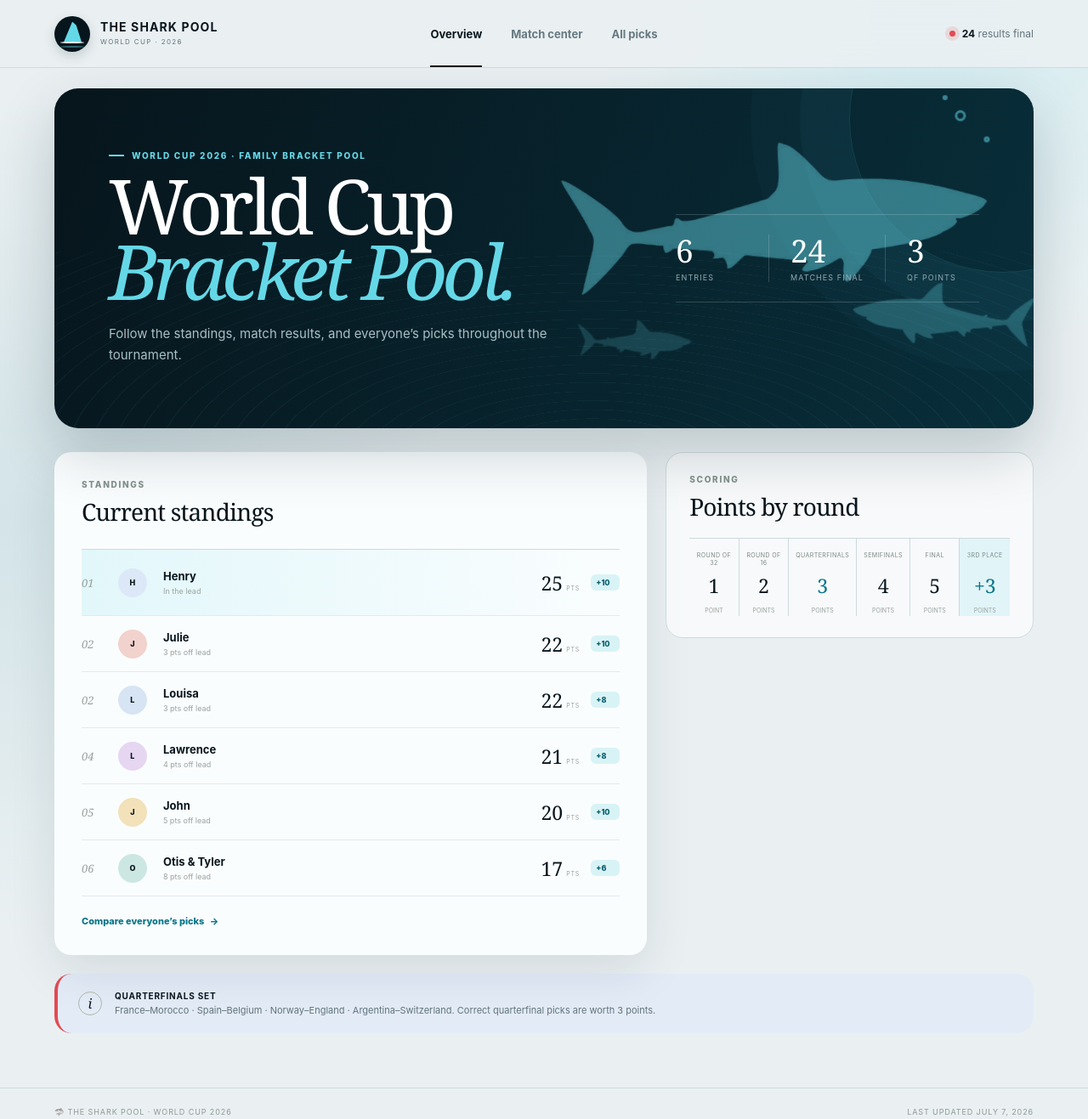
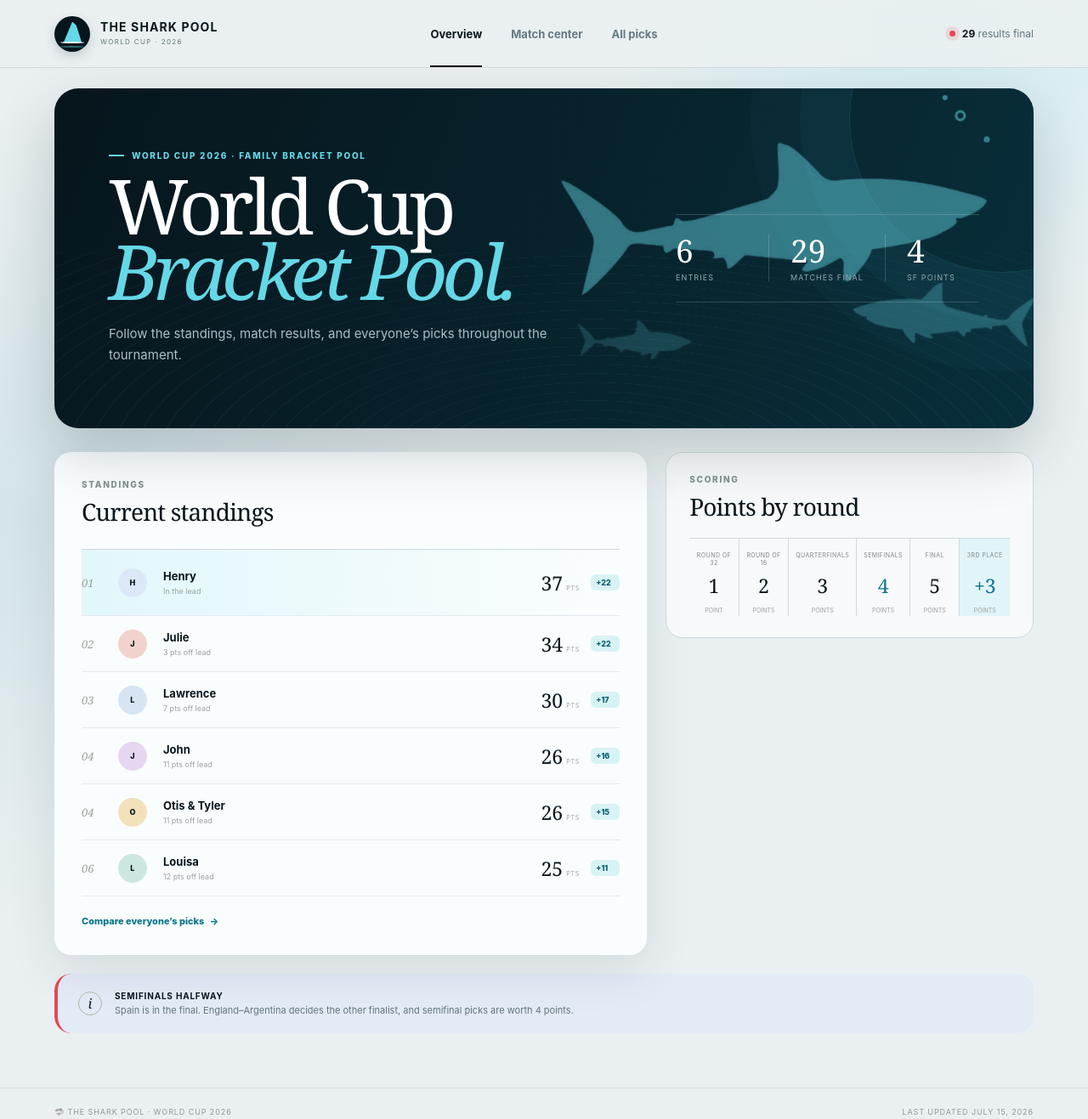
Before and after one commit to johnzwiss/worldcup, a plain HTML site: page index.html in a window 1280 px wide. Shown: the whole page at 85% size. Drawn offline with nearby package versions, Linux system fonts and the light colour scheme.

Commit message:
Update semifinal standings

```diff
--- a/app.js
+++ b/app.js
@@ -1,4 +1,4 @@
-import { poolData } from "./data.js?v=20260707-1";
+import { poolData } from "./data.js?v=20260715-1";
 
 const app = document.querySelector("#app");
 const navButtons = [...document.querySelectorAll(".nav-link")];
@@ -7,7 +7,7 @@ const state = {
   view: "overview",
   matchFilter: "all",
   selectedPlayer: "all",
-  pickRound: "quarterfinals",
+  pickRound: "semifinals",
 };
 
 const pickRounds = [
@@ -108,7 +108,7 @@ function hero() {
       <div class="hero-stats" aria-label="Pool summary">
         <div><strong>6</strong><span>Entries</span></div>
         <div><strong>${completedMatchCount()}</strong><span>Matches final</span></div>
-        <div><strong>3</strong><span>QF points</span></div>
+        <div><strong>4</strong><span>SF points</span></div>
       </div>
     </section>
   `;
@@ -167,7 +167,7 @@ function scoringPanel() {
       </div>
       <div class="scoring-steps">
         ${Object.entries(poolData.scoring).map(([round, points], index) => `
-          <div class="scoring-step ${round === "quarterfinal" ? "current" : ""} ${round === "thirdPlace" ? "bonus" : ""}">
+          <div class="scoring-step ${round === "semifinal" ? "current" : ""} ${round === "thirdPlace" ? "bonus" : ""}">
             <span>${labels[round]}</span>
             <strong>${round === "thirdPlace" ? "+" : ""}${points}</strong>
             <small>${points === 1 ? "point" : "points"}</small>
@@ -179,9 +179,9 @@ function scoringPanel() {
 }
 
 function overviewView() {
-  const quarterfinals = matchesForPickRound("quarterfinals")
-    .map((match) => match.fixture.replace(" vs ", "–"))
-    .join(" · ");
+  const semifinalToGo = matchesForPickRound("semifinals")
+    .find((match) => !match.winner)
+    ?.fixture.replace(" vs ", "–");
   return `
     ${hero()}
     <div class="dashboard-grid">
@@ -192,7 +192,7 @@ function overviewView() {
     </div>
     <section class="callout">
       <span class="callout-icon">i</span>
-      <div><strong>Quarterfinals set</strong><p>${quarterfinals}. Correct quarterfinal picks are worth 3 points.</p></div>
+      <div><strong>Semifinals halfway</strong><p>Spain is in the final. ${semifinalToGo} decides the other finalist, and semifinal picks are worth 4 points.</p></div>
     </section>
   `;
 }
@@ -202,6 +202,8 @@ function matchesView() {
     { key: "all", label: "All results" },
     { key: "roundOf32", label: "Round of 32" },
     { key: "roundOf16", label: "Round of 16" },
+    { key: "quarterfinals", label: "Quarterfinals" },
+    { key: "semifinals", label: "Semifinals" },
   ];
   const visibleMatches = completedMatches().filter((match) => state.matchFilter === "all" || match.roundKey === state.matchFilter);
   const cards = visibleMatches.map((match, index) => {
@@ -228,7 +230,7 @@ function matchesView() {
         <div class="pick-bar" aria-label="${picksForHome} picks for ${home}, ${picksForAway} picks for ${away}">
           <span style="width:${picksForHome / pickedFixtureTotal * 100}%"></span>
         </div>
-        <p class="match-foot">${flag(match.winner)} ${match.winner} advances</p>
+        <p class="match-foot">${flag(match.winner)} <span>${match.winner} advances${match.score ? ` · ${match.score}` : ""}</span></p>
       </article>
     `;
   }).join("");
--- a/data.js
+++ b/data.js
@@ -1,6 +1,6 @@
 export const poolData = {
   title: "World Cup Bracket Pool",
-  lastUpdated: "2026-07-07",
+  lastUpdated: "2026-07-15",
 
   scoring: {
     roundOf32: 1,
@@ -15,7 +15,9 @@ export const poolData = {
     "Otis & Tyler are now scored straight up with the rest of the group.",
     "The Round of 32 is complete.",
     "The Round of 16 is complete.",
-    "Quarterfinal picks are now the active round.",
+    "The quarterfinals are complete.",
+    "Spain is through to the final.",
+    "The second semifinal is the active match.",
   ],
 
   matches: [
@@ -46,14 +48,14 @@ export const poolData = {
     { id: "match-92", roundKey: "roundOf16", round: "Round of 16", fixture: "Mexico vs England", points: 2, winner: "England" },
     { id: "match-95", roundKey: "roundOf16", round: "Round of 16", fixture: "Argentina vs Egypt", points: 2, winner: "Argentina" },
     { id: "match-96", roundKey: "roundOf16", round: "Round of 16", fixture: "Switzerland vs Colombia", points: 2, winner: "Switzerland" },
-    { id: "match-97", roundKey: "quarterfinals", round: "Quarterfinals", fixture: "France vs Morocco", points: 3, winner: null },
-    { id: "match-98", roundKey: "quarterfinals", round: "Quarterfinals", fixture: "Spain vs Belgium", points: 3, winner: null },
-    { id: "match-99", roundKey: "quarterfinals", round: "Quarterfinals", fixture: "Norway vs England", points: 3, winner: null },
-    { id: "match-100", roundKey: "quarterfinals", round: "Quarterfinals", fixture: "Argentina vs Switzerland", points: 3, winner: null },
-    { id: "match-101", roundKey: "semifinals", round: "Semifinals", fixture: "Winner 97 vs Winner 98", points: 4, winner: null },
-    { id: "match-102", roundKey: "semifinals", round: "Semifinals", fixture: "Winner 99 vs Winner 100", points: 4, winner: null },
-    { id: "match-103", roundKey: "thirdPlace", round: "Third Place", fixture: "Semifinal runners-up", points: 3, winner: null },
-    { id: "match-104", roundKey: "final", round: "Final", fixture: "Semifinal winners", points: 5, winner: null },
+    { id: "match-97", roundKey: "quarterfinals", round: "Quarterfinals", fixture: "France vs Morocco", points: 3, winner: "France", score: "France 2–0 Morocco" },
+    { id: "match-98", roundKey: "quarterfinals", round: "Quarterfinals", fixture: "Spain vs Belgium", points: 3, winner: "Spain", score: "Spain 2–1 Belgium" },
+    { id: "match-99", roundKey: "quarterfinals", round: "Quarterfinals", fixture: "Norway vs England", points: 3, winner: "England", score: "England 2–1 Norway (AET)" },
+    { id: "match-100", roundKey: "quarterfinals", round: "Quarterfinals", fixture: "Argentina vs Switzerland", points: 3, winner: "Argentina", score: "Argentina 3–1 Switzerland" },
+    { id: "match-101", roundKey: "semifinals", round: "Semifinals", fixture: "France vs Spain", points: 4, winner: "Spain", score: "Spain 2–0 France" },
+    { id: "match-102", roundKey: "semifinals", round: "Semifinals", fixture: "England vs Argentina", points: 4, winner: null },
+    { id: "match-103", roundKey: "thirdPlace", round: "Third Place", fixture: "France vs Semifinal 102 runner-up", points: 3, winner: null },
+    { id: "match-104", roundKey: "final", round: "Final", fixture: "Spain vs Semifinal 102 winner", points: 5, winner: null },
   ],
 
   laterRoundPicks: {
--- a/index.html
+++ b/index.html
@@ -10,7 +10,7 @@
     />
     <title>World Cup Bracket Pool</title>
     <link rel="icon" href="./assets/favicon.svg?v=1" type="image/svg+xml" />
-    <link rel="stylesheet" href="./styles.css?v=20260707-1" />
+    <link rel="stylesheet" href="./styles.css?v=20260715-1" />
   </head>
   <body>
     <div class="app-shell">
@@ -31,7 +31,7 @@
 
         <div class="header-status">
           <span class="status-dot"></span>
-          <span><strong>24</strong> results final</span>
+          <span><strong>29</strong> results final</span>
         </div>
       </header>
 
@@ -39,10 +39,10 @@
 
       <footer class="site-footer">
         <span>🦈 The Shark Pool · World Cup 2026</span>
-        <span>Last updated <time datetime="2026-07-07">July 7, 2026</time></span>
+        <span>Last updated <time datetime="2026-07-15">July 15, 2026</time></span>
       </footer>
     </div>
 
-    <script type="module" src="./app.js?v=20260707-1"></script>
+    <script type="module" src="./app.js?v=20260715-1"></script>
   </body>
 </html>
--- a/styles.css
+++ b/styles.css
@@ -184,8 +184,8 @@ button { color: inherit; }
   position: absolute;
   display: block;
   background: currentColor;
-  -webkit-mask: url("./assets/shark-silhouette.png?v=20260707-1") center / contain no-repeat;
-  mask: url("./assets/shark-silhouette.png?v=20260707-1") center / contain no-repeat;
+  -webkit-mask: url("./assets/shark-silhouette.png?v=20260715-1") center / contain no-repeat;
+  mask: url("./assets/shark-silhouette.png?v=20260715-1") center / contain no-repeat;
 }
 .hero-sharks .main-shark { inset: 0; }
 .hero-sharks .small-shark { width: 43%; height: 43%; right: -8%; bottom: -65px; opacity: .60; transform: scaleX(-1) rotate(-7deg); }
```
